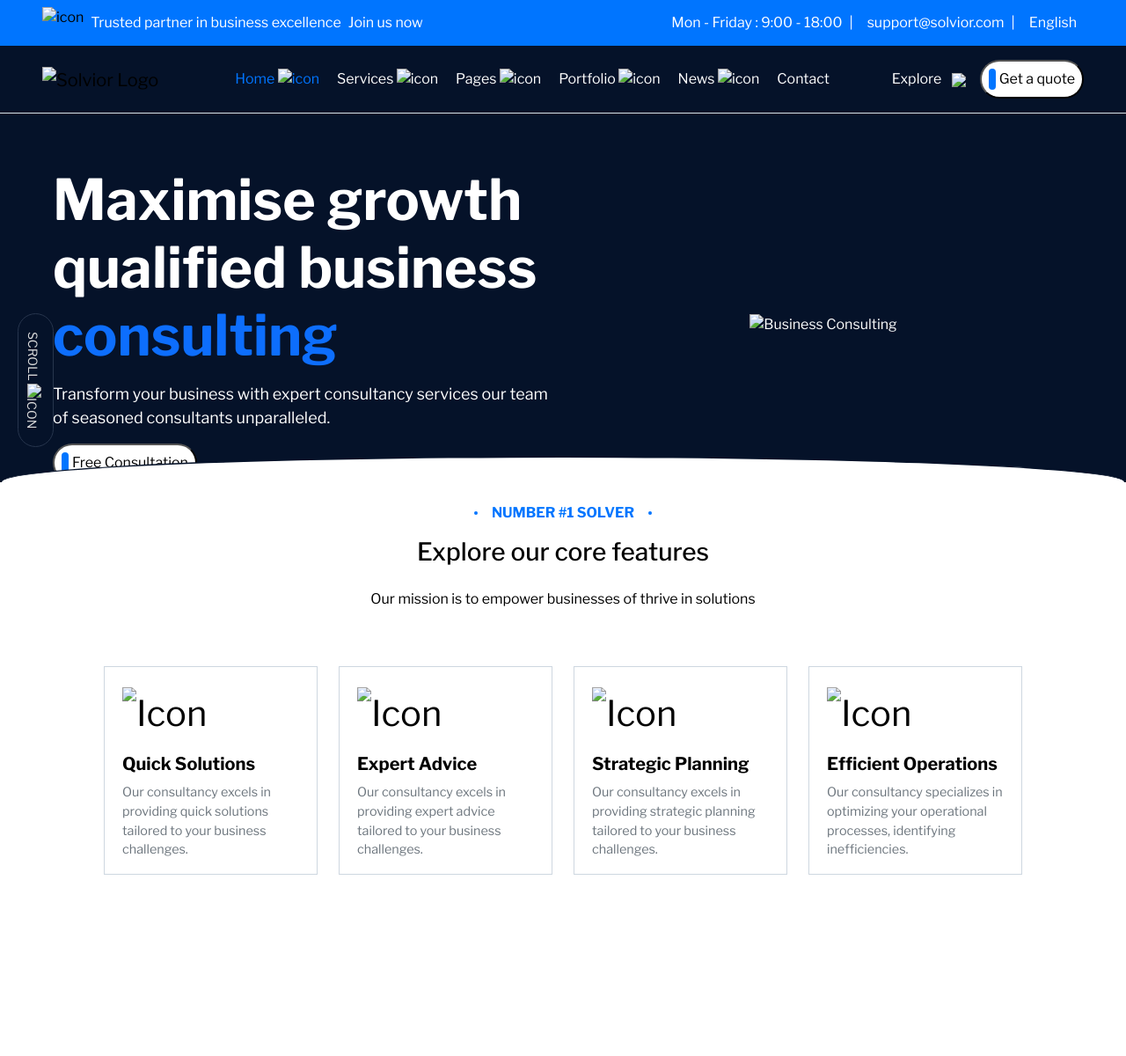
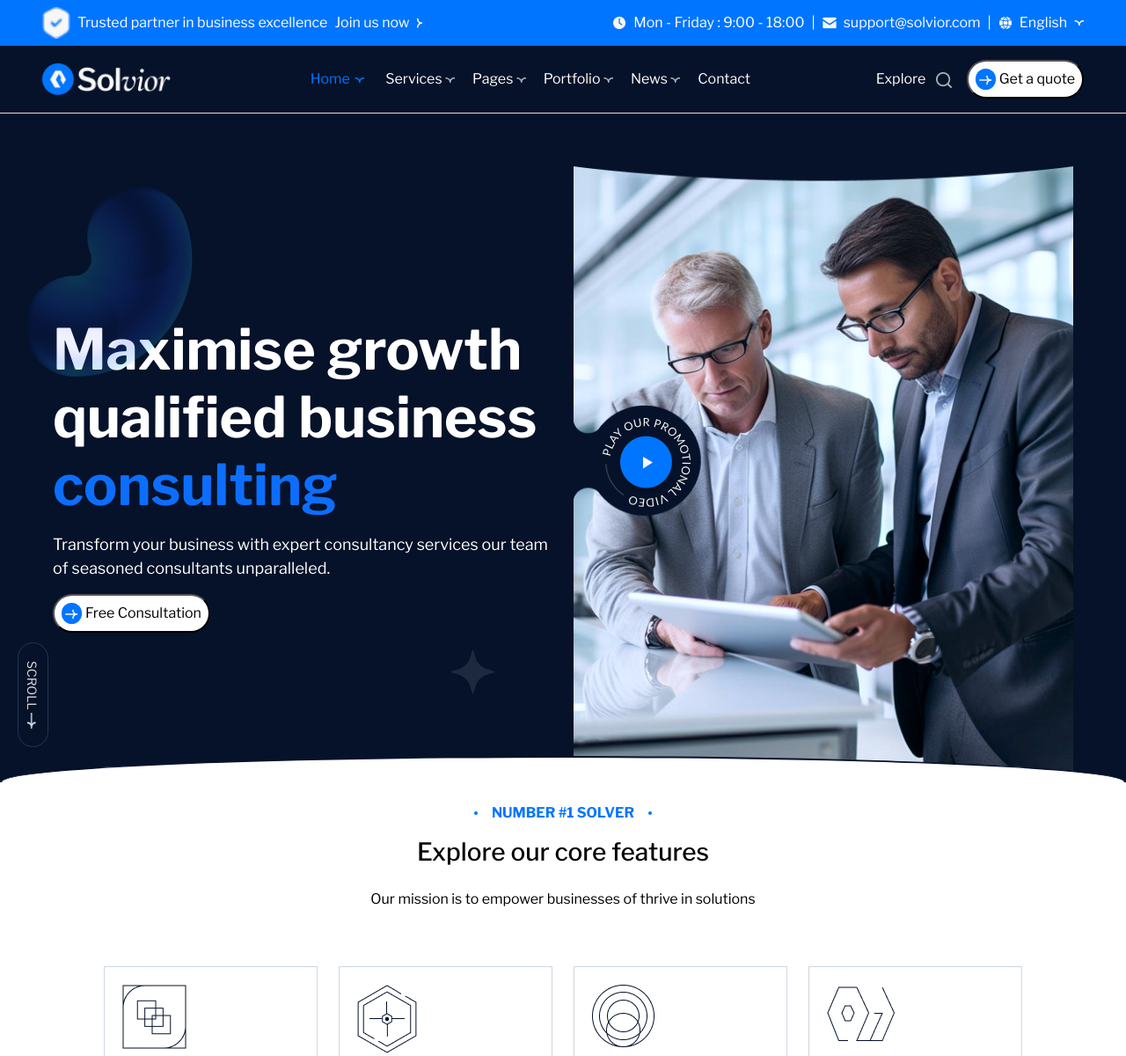
Before and after one commit to shamsad-alam-meraj/theme-junction-task, a plain HTML site: page index.html in a window 1280 px wide. Shown: the top 1200 px of the page at 88% size. Before the commit the page ends 1042 px from the top, so only its background shows below. Drawn offline with nearby package versions, Linux system fonts and the light colour scheme; the site is published under a folder, as on GitHub Pages, so addresses that start at the root find nothing.

Commit message:
edited for deployment

```diff
--- a/index.html
+++ b/index.html
@@ -5,7 +5,7 @@
     <meta name="viewport" content="width=device-width, initial-scale=1.0" />
     <title>Solvior</title>
     <!-- website logo  -->
-    <link rel="icon" type="image/png" href="/images/mini-logo.png" />
+    <link rel="icon" type="image/png" href="./images/mini-logo.png" />
     <!-- bootstrap cdn link  -->
     <link
       href="https://cdn.jsdelivr.net/npm/bootstrap@5.3.3/dist/css/bootstrap.min.css"
@@ -33,7 +33,7 @@
       <div class="d-flex align-items-center">
         <img
           style="height: 36px"
-          src="/images/verified.png"
+          src="./images/verified.png"
           alt="icon"
           style="height: 10px; width: 10px"
         />
@@ -41,23 +41,23 @@
           >Trusted partner in business excellence</span
         >
         <span class="text-white">Join us now</span
-        ><img class="ms-2" src="/images/right-arrow-e.png" alt="" />
+        ><img class="ms-2" src="./images/right-arrow-e.png" alt="" />
       </div>
       <div class="d-flex align-items-center">
         <div class="d-flex align-items-center">
-          <img class="me-2" src="/images/time.png" alt="" />
+          <img class="me-2" src="./images/time.png" alt="" />
           <span class="text-white">Mon - Friday : 9:00 - 18:00</span>
         </div>
         <span class="mx-2 text-white">|</span>
         <div class="d-flex align-items-center">
-          <img class="me-2" src="/images/mail.png" alt="" />
+          <img class="me-2" src="./images/mail.png" alt="" />
           <span class="text-white">support@solvior.com</span>
         </div>
         <span class="mx-2 text-white">|</span>
         <div class="d-flex align-items-center">
-          <img class="me-2" src="/images/lan.png" alt="" />
+          <img class="me-2" src="./images/lan.png" alt="" />
           <span class="text-white">English</span>
-          <img class="ms-2" src="/images/below-arrow-w2.png" alt="" />
+          <img class="ms-2" src="./images/below-arrow-w2.png" alt="" />
         </div>
       </div>
     </nav>
@@ -71,7 +71,7 @@
         <a class="navbar-brand" href="#">
           <img
             style="height: 36px"
-            src="/images/logo.png"
+            src="./images/logo.png"
             alt="Solvior Logo"
             class="navbar-logo"
           />
@@ -81,19 +81,19 @@
 
       <div class="nav-item d-flex">
         <a href="#" style="color: #0075ff" class="nav-link"
-          >Home <img src="/images/below-arrow-b.png" alt="icon" />
+          >Home <img src="./images/below-arrow-b.png" alt="icon" />
         </a>
         <a href="#" style="color: #fff" class="nav-link"
-          >Services <img src="/images/below-arrow-w.png" alt="icon" />
+          >Services <img src="./images/below-arrow-w.png" alt="icon" />
         </a>
         <a href="#" style="color: #fff" class="nav-link"
-          >Pages <img src="/images/below-arrow-w.png" alt="icon" />
+          >Pages <img src="./images/below-arrow-w.png" alt="icon" />
         </a>
         <a href="#" style="color: #fff" class="nav-link"
-          >Portfolio <img src="/images/below-arrow-w.png" alt="icon" />
+          >Portfolio <img src="./images/below-arrow-w.png" alt="icon" />
         </a>
         <a href="#" style="color: #fff" class="nav-link"
-          >News <img src="/images/below-arrow-w.png" alt="icon" />
+          >News <img src="./images/below-arrow-w.png" alt="icon" />
         </a>
         <a href="#" style="color: #fff" class="nav-link">Contact</a>
       </div>
@@ -101,7 +101,7 @@
       <div class="d-flex align-items-center">
         <div>
           <span class="me-2">Explore</span>
-          <img src="/images/search.png" />
+          <img src="./images/search.png" />
         </div>
         <button
           class="py-2 ms-3 bg-white px-2 rounded-5 d-flex align-items-center"
@@ -110,7 +110,7 @@
             style="background-color: #0075ff"
             class="px-1 py-0 rounded-5 me-1"
           >
-            <img src="/images/right-arrow.png" alt="" />
+            <img src="./images/right-arrow.png" alt="" />
           </div>
           <span class="text-black">Get a quote</span>
         </button>
@@ -119,10 +119,10 @@
     <!-- banner  -->
     <div class="container-fluid hero-section position-relative">
       <div class="position-absolute z-0 start-0">
-        <img src="/images/shape1.png" alt="" />
+        <img src="./images/shape1.png" alt="" />
       </div>
       <div style="bottom: 100px; left: 40%" class="position-absolute z-0">
-        <img src="/images/shape2.png" alt="" />
+        <img src="./images/shape2.png" alt="" />
       </div>
       <div class="row align-items-center z-1">
         <div class="col-lg-6 col-md-12 text-center text-lg-start">
@@ -142,7 +142,7 @@
               style="background-color: #0075ff"
               class="px-1 py-0 rounded-5 me-1"
             >
-              <img src="/images/right-arrow.png" alt="" />
+              <img src="./images/right-arrow.png" alt="" />
             </div>
             <span class="text-black">Free Consultation</span>
           </button>
@@ -151,12 +151,12 @@
           class="col-lg-6 col-md-12 position-relative hero-image text-center"
         >
           <img
-            src="/images/banner-image.png"
+            src="./images/banner-image.png"
             alt="Business Consulting"
             class="img-fluid"
           />
           <a href="#" class="play-video">
-            <img src="/images/play-btn.png" alt="" />
+            <img src="./images/play-btn.png" alt="" />
           </a>
         </div>
       </div>
@@ -165,7 +165,7 @@
         <img
           style="width: 18px; height: 18px"
           class="pe-2"
-          src="/images/below-arrow.png"
+          src="./images/below-arrow.png"
           alt="icon"
         />
       </div>
@@ -198,7 +198,7 @@
           <div class="col-lg-3 col-md-6">
             <div class="feature-card">
               <div class="feature-icon">
-                <img src="/images/feature1.png" alt="Icon" />
+                <img src="./images/feature1.png" alt="Icon" />
               </div>
               <h5 class="feature-title">Quick Solutions</h5>
               <p class="feature-description">
@@ -210,7 +210,7 @@
           <div class="col-lg-3 col-md-6">
             <div class="feature-card">
               <div class="feature-icon">
-                <img src="/images/feature2.png" alt="Icon" />
+                <img src="./images/feature2.png" alt="Icon" />
               </div>
               <h5 class="feature-title">Expert Advice</h5>
               <p class="feature-description">
@@ -222,7 +222,7 @@
           <div class="col-lg-3 col-md-6">
             <div class="feature-card">
               <div class="feature-icon">
-                <img src="/images/feature3.png" alt="Icon" />
+                <img src="./images/feature3.png" alt="Icon" />
               </div>
               <h5 class="feature-title">Strategic Planning</h5>
               <p class="feature-description">
@@ -234,7 +234,7 @@
           <div class="col-lg-3 col-md-6">
             <div class="feature-card">
               <div class="feature-icon">
-                <img src="/images/feature4.png" alt="Icon" />
+                <img src="./images/feature4.png" alt="Icon" />
               </div>
               <h5 class="feature-title">Efficient Operations</h5>
               <p class="feature-description">
```
